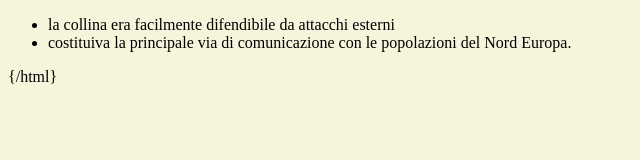
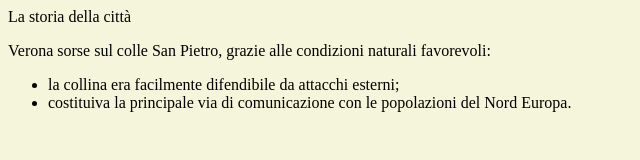
Before and after one commit to zambellisara/zambellisara.github.io, a plain HTML site: page index.html in a window 1280 px wide. Shown: the whole page, without its empty margins (0-640 px from the left). Drawn offline with Linux system fonts and the light colour scheme.

Commit message:
Update index.html

```diff
--- a/index.html
+++ b/index.html
@@ -4,15 +4,13 @@
 <title>Luoghi da visitare a Verona</title>
 </head>
 <body style="background-color: beige;>
-
-<h1:La storia della città;/h1>
-<p:Verona sorse sul colle San Pietro, grazie alle condizioni naturali favorevoli:;/p>
+<h1>La storia della città</h1>
+<p>Verona sorse sul colle San Pietro, grazie alle condizioni naturali favorevoli:</p>
 <p>
 <ul>
-<li> la collina era facilmente difendibile da attacchi esterni</li>
+<li>la collina era facilmente difendibile da attacchi esterni;</li>
 <li>costituiva la principale via di comunicazione con le popolazioni del Nord Europa.</li>
 </ul>
 </p>
-
 </body>
-{/html}
+</html>
```
